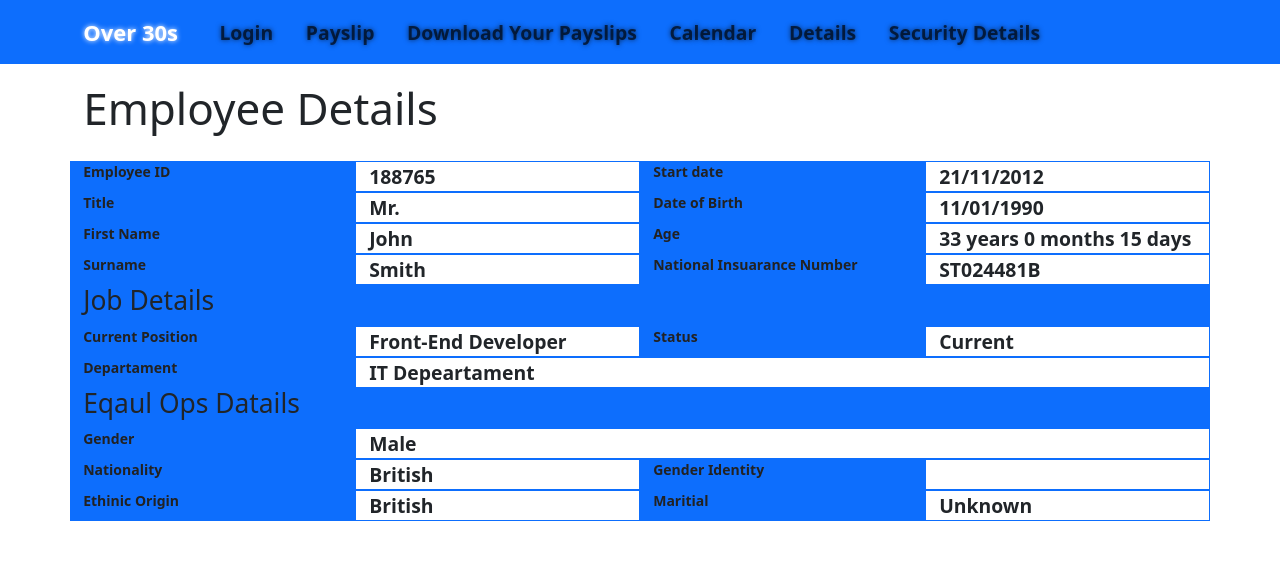
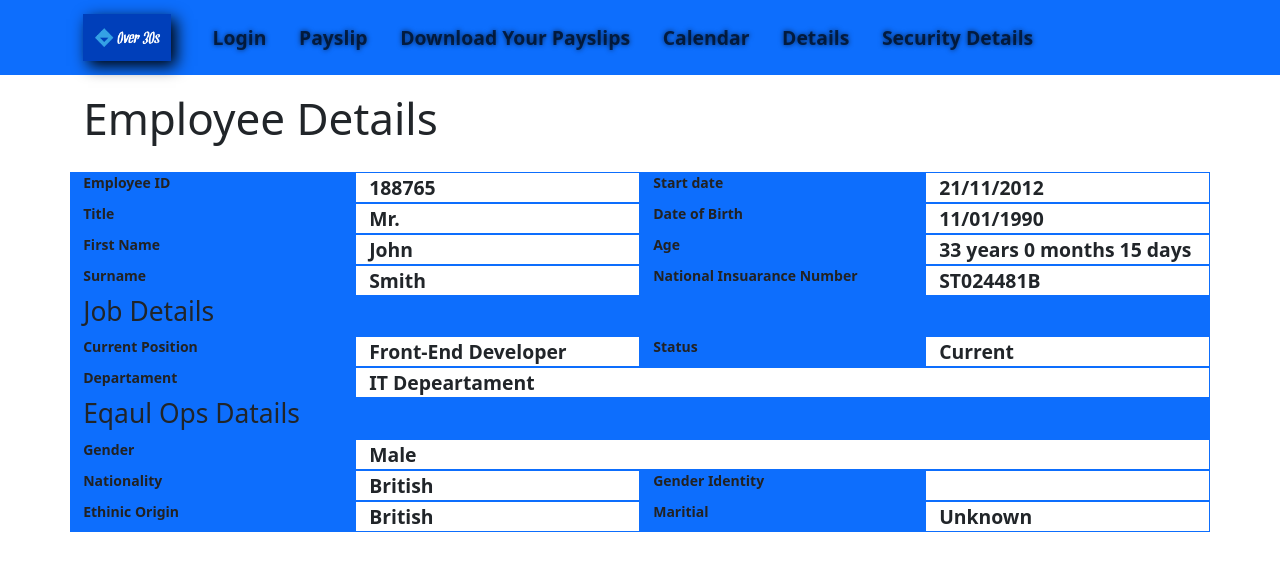
Before and after one commit to KaloyanBobev/payslip-app, a React (Create React App) app: page /details in a window 1280 px wide. Shown: the top 570 px of the page. Built offline with nearby package versions, Linux system fonts and the light colour scheme.

Commit message:
Update Navigation.js
adding logo

```diff
--- a/src/pages/Navigation.js
+++ b/src/pages/Navigation.js
@@ -2,20 +2,22 @@
 import React from "react";
 //import navigation elements
 import { Nav, Navbar, Container } from "react-bootstrap";
-
+import logo from "../img/logo.png";
 export default function Navigation() {
   return (
     <>
       <div className="navbar_container">
-      <Navbar bg="primary"  expand="md">
+        <Navbar bg="primary" expand="md">
           <Container>
-          { /*here we add a logo of the company */}
-          <Navbar.Brand href="/">Over 30s</Navbar.Brand>
+            {/*here we add a logo of the company */}
+            <Navbar.Brand href="/">
+              <img src={logo} alt="logo of my company Over 30s " />
+            </Navbar.Brand>
             <Navbar.Toggle aria-controls="basic-navbar-nav" />
-          { /*this will work on small devices like mobile phones and will hide links in hamburger icon */}
+            {/*this will work on small devices like mobile phones and will hide links in hamburger icon */}
             <Navbar.Collapse id="basic-navbar-nav">
               <Nav className="me-auto ">
-            { /*the links to the pages in the application*/}
+                {/*the links to the pages in the application*/}
                 <Nav.Link exact path href="/">
                   Login
                 </Nav.Link>
```
Lines whose indentation alone changed are shown as unchanged.
